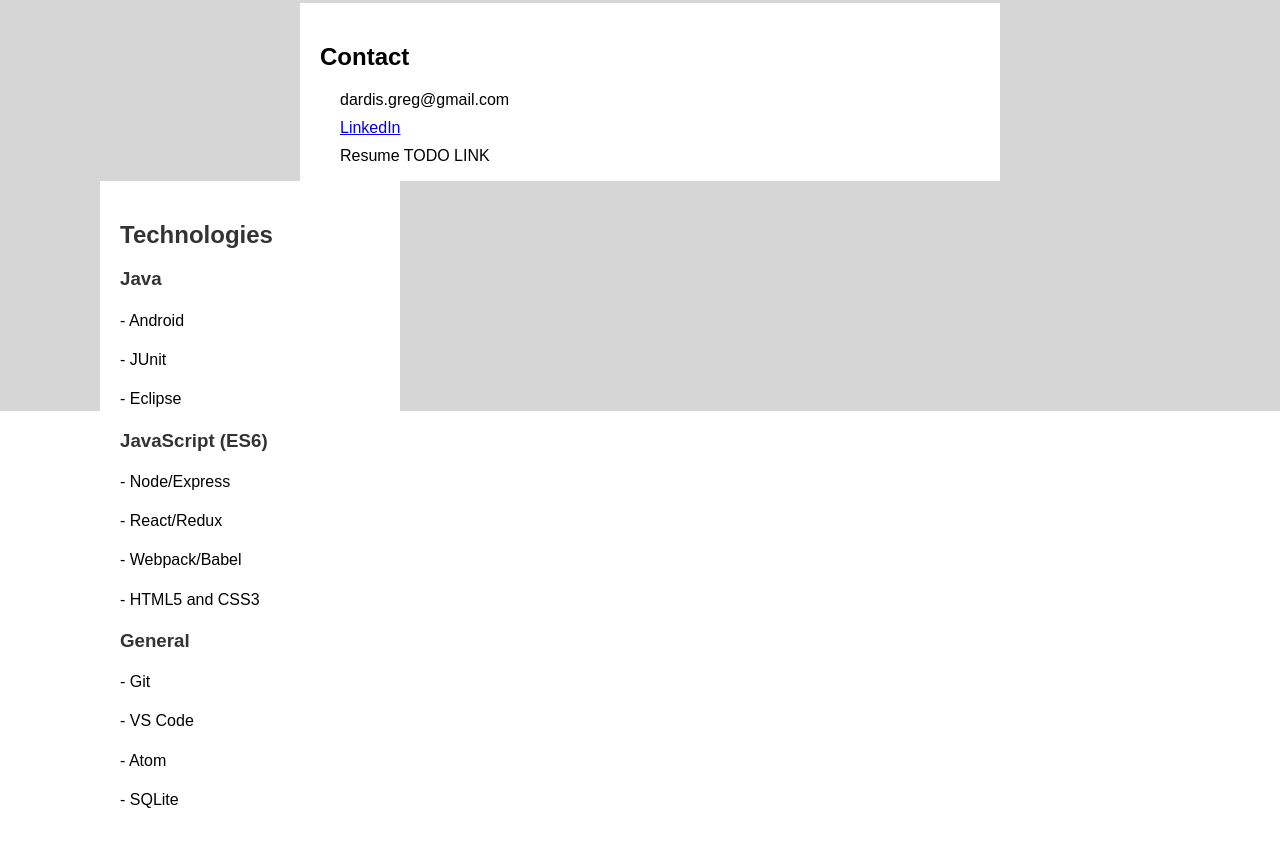
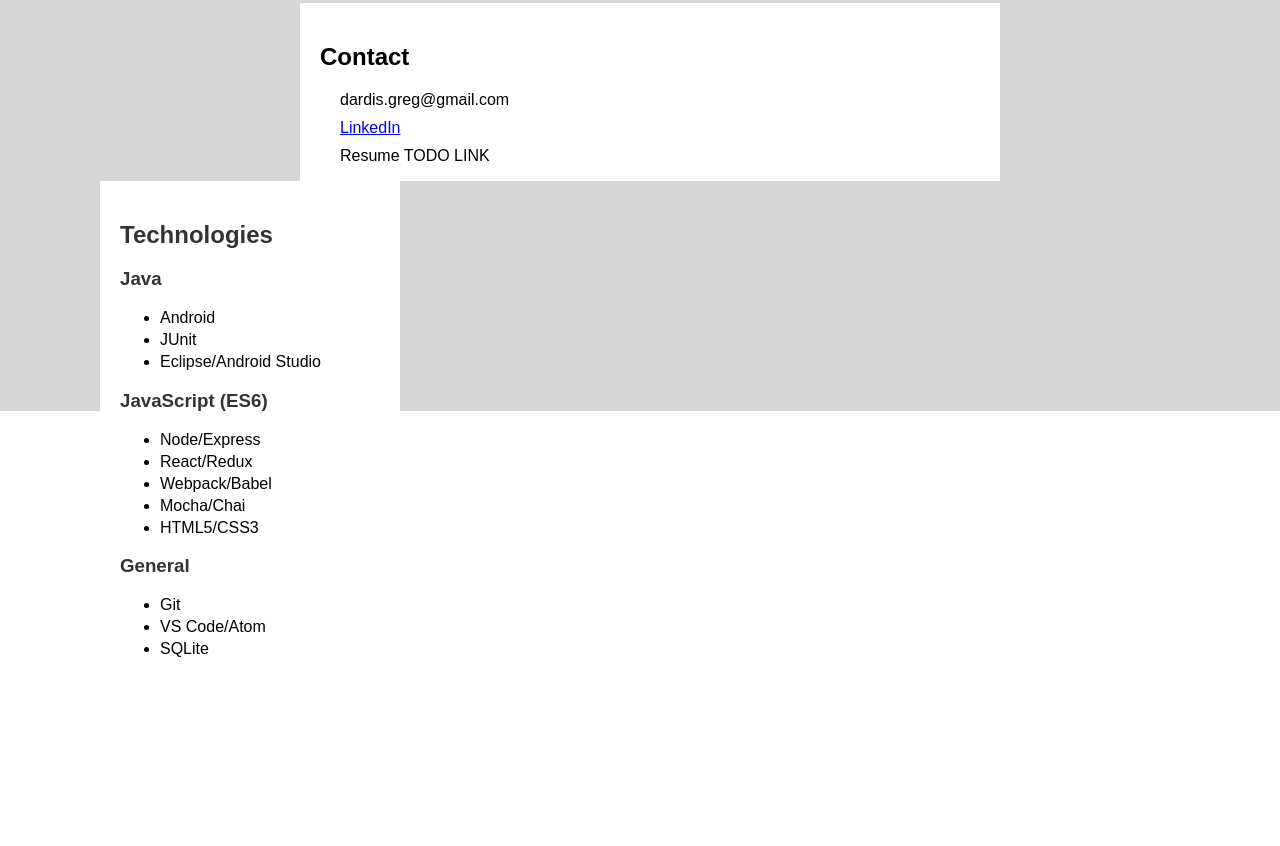
Before and after one commit to gregdardis/personal-website, a React app: page / in a window 1280 px wide. Shown: the part 731-1577 px from the top of the page. After the commit the page ends 1425 px from the top, so only its background shows below. Built offline with nearby package versions, Linux system fonts and the light colour scheme.

Commit message:
fixed technologies component content

```diff
--- a/src/components/technologies/Technologies.js
+++ b/src/components/technologies/Technologies.js
@@ -6,19 +6,25 @@ const Technologies = () => (
   <div className='technologies'>
     <h2>Technologies</h2>
     <h3>Java</h3>
-    <h4>- Android</h4>
-    <h4>- JUnit</h4>
-    <h4>- Eclipse</h4>
+    <ul>
+      <li>Android</li>
+      <li>JUnit</li>
+      <li>Eclipse/Android Studio</li>
+    </ul>
     <h3>JavaScript (ES6)</h3>
-    <h4>- Node/Express</h4>
-    <h4>- React/Redux</h4>
-    <h4>- Webpack/Babel</h4>
-    <h4>- HTML5 and CSS3</h4>
+    <ul>
+      <li>Node/Express</li>
+      <li>React/Redux</li>
+      <li>Webpack/Babel</li>
+      <li>Mocha/Chai</li>
+      <li>HTML5/CSS3</li>
+    </ul>
     <h3>General</h3>
-    <h4>- Git</h4>
-    <h4>- VS Code</h4>
-    <h4>- Atom</h4>
-    <h4>- SQLite</h4>
+    <ul>
+      <li>Git</li>
+      <li>VS Code/Atom</li>
+      <li>SQLite</li>
+    </ul>
   </div>
 );
 
--- a/src/components/technologies/technologies.css
+++ b/src/components/technologies/technologies.css
@@ -6,6 +6,6 @@
   color: #333333;
 }
 
-.technologies h4 {
-  font-weight: normal;
+.technologies li {
+  margin-bottom: 4px;
 }
```
